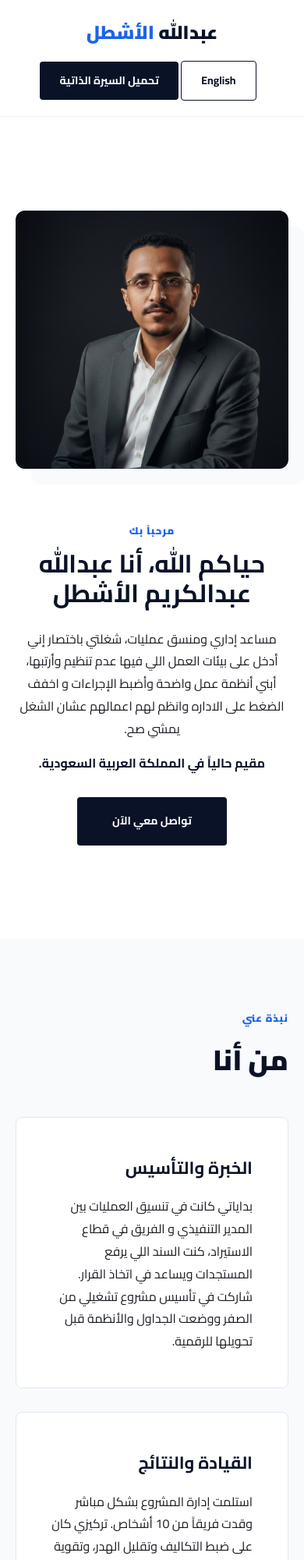
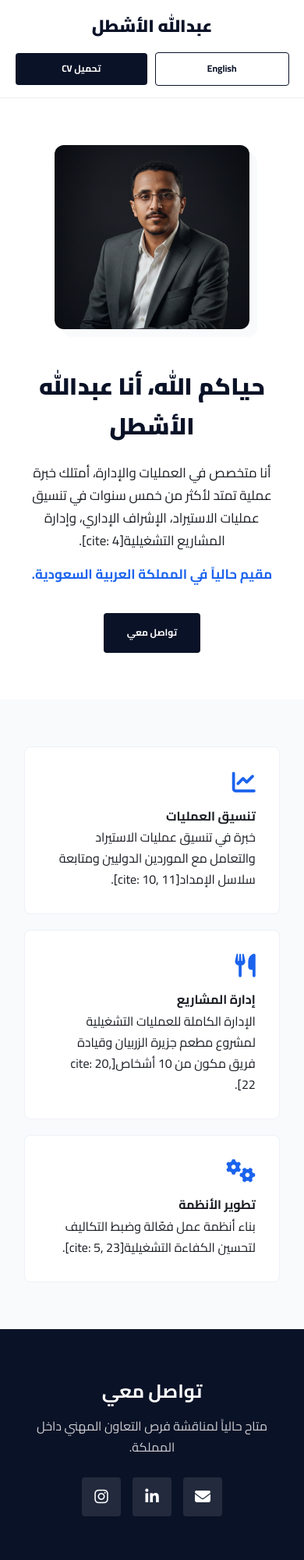
Before and after one commit to alashtalabdullah-svg/Portfolio, a plain HTML site: page index-ar.html in a window 390 px wide. Shown: the top 2000 px of the page at 78% size. Drawn offline with Linux system fonts and the light colour scheme.

Commit message:
Update index-ar.html

```diff
--- a/index-ar.html
+++ b/index-ar.html
@@ -4,174 +4,89 @@
     <meta charset="UTF-8">
     <meta name="viewport" content="width=device-width, initial-scale=1.0">
     <title>عبدالله الأشطل | منسق عمليات وإدارة</title>
-    <link href="https://fonts.googleapis.com/css2?family=Cairo:wght@300;400;600;700;900&display=swap" rel="stylesheet">
+    <link href="https://fonts.googleapis.com/css2?family=Cairo:wght@400;700;900&display=swap" rel="stylesheet">
     <link rel="stylesheet" href="https://cdnjs.cloudflare.com/ajax/libs/font-awesome/6.4.0/css/all.min.css">
     <style>
-        :root {
-            --finox-navy: #0a1227;
-            --finox-blue: #1b63ed;
-            --finox-light: #f8fafc;
-            --text-main: #1a1d23;
-            --text-muted: #64748b;
-        }
+        :root { --navy: #0a1227; --blue: #1b63ed; --light: #f8fafc; --text: #1a1d23; }
+        * { margin: 0; padding: 0; box-sizing: border-box; }
+        body { font-family: 'Cairo', sans-serif; color: var(--text); background: #fff; line-height: 1.7; }
 
-        * { margin: 0; padding: 0; box-sizing: border-box; }
-        body { font-family: 'Cairo', sans-serif; color: var(--text-main); background-color: #fff; line-height: 1.8; }
+        /* Header Fix */
+        nav { padding: 15px 8%; display: flex; justify-content: space-between; align-items: center; background: #fff; border-bottom: 1px solid #eee; position: sticky; top: 0; z-index: 1000; }
+        .logo { font-size: 22px; font-weight: 900; color: var(--navy); text-decoration: none; }
+        .logo span { color: var(--navy); } /* اللون الكحلي المطلوب */
 
-        /* Navigation */
-        nav { padding: 20px 8%; display: flex; justify-content: space-between; align-items: center; background: #fff; border-bottom: 1px solid #edf2f7; position: sticky; top: 0; z-index: 1000; }
-        .logo { font-size: 24px; font-weight: 900; color: var(--finox-navy); }
-        .logo span { color: var(--finox-blue); }
-
-        .btn { padding: 12px 25px; font-size: 14px; font-weight: 700; text-decoration: none; border-radius: 4px; transition: 0.3s; display: inline-block; border: none; cursor: pointer; }
-        .btn-primary { background: var(--finox-navy); color: #fff; }
-        .btn-primary:hover { background: var(--finox-blue); }
-        .btn-outline { border: 1px solid var(--finox-navy); color: var(--finox-navy); margin-right: 10px; }
+        .nav-btns { display: flex; gap: 10px; align-items: center; }
+        .btn { padding: 10px 18px; font-size: 13px; font-weight: 700; text-decoration: none; border-radius: 4px; transition: 0.3s; display: inline-block; border: none; white-space: nowrap; }
+        .btn-primary { background: var(--navy); color: #fff; }
+        .btn-outline { border: 1.5px solid var(--navy); color: var(--navy); }
 
         /* Sections */
-        .container { max-width: 1200px; margin: 0 auto; padding: 0 20px; }
-        section { padding: 90px 0; }
-        .bg-light { background-color: var(--finox-light); }
-        .tag { color: var(--finox-blue); font-weight: 800; font-size: 13px; text-transform: uppercase; letter-spacing: 1px; margin-bottom: 10px; display: block; }
-        .title { font-size: 36px; font-weight: 900; color: var(--finox-navy); margin-bottom: 40px; }
+        section { padding: 60px 8%; }
+        .hero { display: flex; align-items: center; gap: 40px; flex-wrap: wrap; }
+        .hero-content { flex: 1.2; min-width: 300px; }
+        .hero-content h1 { font-size: 40px; font-weight: 900; color: var(--navy); margin-bottom: 20px; }
+        .hero-content p { font-size: 17px; margin-bottom: 15px; }
+        .hero-img { flex: 0.8; min-width: 300px; text-align: center; }
+        .hero-img img { width: 100%; max-width: 380px; border-radius: 12px; box-shadow: 20px 20px 0 var(--light); }
 
-        /* Hero */
-        .hero { padding: 120px 0; background: #fff; }
-        .hero-flex { display: flex; align-items: center; gap: 60px; flex-wrap: wrap; }
-        .hero-text { flex: 1.2; min-width: 300px; }
-        .hero-text h1 { font-size: 48px; line-height: 1.2; margin-bottom: 25px; color: var(--finox-navy); }
-        .hero-img { flex: 0.8; min-width: 300px; text-align: center; }
-        .hero-img img { width: 100%; max-width: 400px; border-radius: 12px; box-shadow: 40px 40px 0px var(--finox-light); }
+        .bg-light { background: var(--light); }
+        .grid { display: grid; grid-template-columns: repeat(auto-fit, minmax(280px, 1fr)); gap: 20px; }
+        .card { background: #fff; padding: 30px; border-radius: 8px; border: 1px solid #eef2f6; }
+        .card i { font-size: 30px; color: var(--blue); margin-bottom: 15px; display: block; }
 
-        /* Grid */
-        .grid { display: grid; grid-template-columns: repeat(auto-fit, minmax(320px, 1fr)); gap: 30px; }
-        .card { background: #fff; padding: 45px; border-radius: 8px; border: 1px solid #e2e8f0; transition: 0.3s; }
-        .card:hover { transform: translateY(-10px); border-color: var(--finox-blue); box-shadow: 0 20px 40px rgba(0,0,0,0.05); }
-        .card i { font-size: 40px; color: var(--finox-blue); margin-bottom: 25px; display: block; }
-        .card h4 { font-size: 22px; margin-bottom: 15px; color: var(--finox-navy); }
-
-        /* Footer / Contact */
-        footer { background: var(--finox-navy); color: #fff; padding: 100px 0; text-align: center; }
-        footer h2 { font-size: 40px; margin-bottom: 20px; }
-        footer p { opacity: 0.7; margin-bottom: 40px; max-width: 600px; margin: 0 auto 40px auto; }
-        .social-links { display: flex; justify-content: center; gap: 20px; }
-        .social-link { width: 60px; height: 60px; background: rgba(255,255,255,0.05); display: flex; align-items: center; justify-content: center; color: #fff; font-size: 24px; border-radius: 4px; transition: 0.3s; text-decoration: none; }
-        .social-link:hover { background: var(--finox-blue); transform: translateY(-5px); }
+        footer { background: var(--navy); color: #fff; padding: 60px 8%; text-align: center; }
+        .social-links { display: flex; justify-content: center; gap: 15px; margin-top: 25px; }
+        .social-link { width: 50px; height: 50px; background: rgba(255,255,255,0.1); display: flex; align-items: center; justify-content: center; color: #fff; border-radius: 4px; font-size: 20px; text-decoration: none; }
 
         /* Mobile Adjustments */
         @media (max-width: 768px) {
-            .hero-flex { flex-direction: column-reverse; text-align: center; }
-            .hero-text h1 { font-size: 32px; }
-            .hero-img img { box-shadow: 20px 20px 0px var(--finox-light); }
-            nav { flex-direction: column; gap: 15px; }
+            nav { flex-direction: column; gap: 15px; padding: 15px 5%; }
+            .hero { flex-direction: column-reverse; text-align: center; }
+            .hero-content h1 { font-size: 30px; }
+            .hero-img img { max-width: 250px; box-shadow: 10px 10px 0 var(--light); }
+            .nav-btns { width: 100%; justify-content: center; }
+            .btn { flex: 1; text-align: center; padding: 10px 5px; font-size: 12px; }
         }
     </style>
 </head>
 <body>
 
 <nav>
-    <div class="logo">عبدالله <span>الأشطل</span></div>
-    <div>
+    <a href="#" class="logo">عبدالله <span>الأشطل</span></a>
+    <div class="nav-btns">
         <a href="index.html" class="btn btn-outline">English</a>
-        <a href="cv-ar.pdf" class="btn btn-primary" download>تحميل السيرة الذاتية</a>
+        <a href="عبدالله عبدالكريم الأشطل CV.docx" class="btn btn-primary" download>تحميل CV</a>
     </div>
 </nav>
 
 <section class="hero">
-    <div class="container">
-        <div class="hero-flex">
-            <div class="hero-text">
-                <span class="tag">مرحباً بك</span>
-                <h1>حياكم الله، أنا عبدالله عبدالكريم الأشطل</h1>
-                <p>مساعد إداري ومنسق عمليات، شغلتي باختصار إني أدخل على بيئات العمل اللي فيها عدم تنظيم وأرتبها، أبني أنظمة عمل واضحة وأضبط الإجراءات و اخفف الضغط على الاداره وانظم لهم اعمالهم عشان الشغل يمشي صح.</p>
-                <p style="margin-top: 15px; font-weight: 700; color: var(--finox-navy);">مقيم حالياً في المملكة العربية السعودية.</p>
-                <div style="margin-top: 30px;">
-                    <a href="#contact" class="btn btn-primary" style="padding: 18px 45px;">تواصل معي الآن</a>
-                </div>
+    <div class="hero-content">
+        <h1>حياكم الله، أنا عبدالله الأشطل </h1>
+        <p>أنا متخصص في العمليات والإدارة، أمتلك خبرة عملية تمتد لأكثر من خمس سنوات في تنسيق عمليات الاستيراد، الإشراف الإداري، وإدارة المشاريع التشغيلية[cite: 4].</p>
+        <p style="font-weight: 700; color: var(--blue);">مقيم حالياً في المملكة العربية السعودية.</p>
+        <a href="#contact" class="btn btn-primary" style="margin-top: 20px; padding: 15px 30px;">تواصل معي</a>
     </div>
     <div class="hero-img">
         <img src="Abdullah Alashtal.png" alt="عبدالله الأشطل">
     </div>
-        </div>
-    </div>
 </section>
 
 <section class="bg-light">
-    <div class="container">
-        <span class="tag">نبذة عني</span>
-        <h2 class="title">من أنا</h2>
     <div class="grid">
-            <div class="card">
-                <h4>الخبرة والتأسيس</h4>
-                <p>بداياتي كانت في تنسيق العمليات بين المدير التنفيذي و الفريق في قطاع الاستيراد، كنت السند اللي يرفع المستجدات ويساعد في اتخاذ القرار. شاركت في تأسيس مشروع تشغيلي من الصفر ووضعت الجداول والأنظمة قبل تحويلها للرقمية.</p>
-            </div>
-            <div class="card">
-                <h4>القيادة والنتائج</h4>
-                <p>استلمت إدارة المشروع بشكل مباشر وقدت فريقاً من 10 أشخاص. تركيزي كان على ضبط التكاليف وتقليل الهدر، وتقوية الرقابة الداخلية وضبط الجودة بكل حزم ووضوح.</p>
-            </div>
-        </div>
-    </div>
-</section>
-
-<section>
-    <div class="container">
-        <span class="tag">الرؤية التشغيلية</span>
-        <h2 class="title">كيف أفكر؟</h2>
-        <div class="card" style="max-width: 900px; margin: 0 auto; text-align: center;">
-            <p style="font-size: 18px;">لما تطلع لي أي مشكلة تشغيلية ما أركز على القشرة، أدور على السبب الحقيقي من جذوره. أعتمد على النزول الميداني والملاحظة أولاً، وبعدين أراجع الأرقام عشان تكتمل عندي الصورة. أحب أحدد مسؤوليات كل شخص بوضوح عشان ما يحصل تداخل في الشغل.</p>
-        </div>
-    </div>
-</section>
-
-<section class="bg-light">
-    <div class="container">
-        <span class="tag">القدرات</span>
-        <h2 class="title">مهاراتي العملية</h2>
-        <div class="grid">
-            <div class="card">
-                <i class="fas fa-handshake"></i>
-                <h4>العلاقات التجارية</h4>
-                <p>البحث عن شركاء دوليين والمراسلات الاحترافية.</p>
-            </div>
-            <div class="card">
-                <i class="fas fa-file-invoice-dollar"></i>
-                <h4>الرقابة والمالية</h4>
-                <p>ضبط المصاريف اليومية ومراجعة الإيرادات بالريال.</p>
-            </div>
-            <div class="card">
-                <i class="fas fa-users-cog"></i>
-                <h4>إدارة الفرق</h4>
-                <p>قيادة 10 موظفين وتوزيع المهام بكفاءة عالية.</p>
-            </div>
-        </div>
-    </div>
-</section>
-
-<section>
-    <div class="container">
-        <div class="grid">
-            <div style="padding: 40px; border: 2px dashed #e2e8f0; text-align: center; border-radius: 8px;">
-                <h4 style="color: #94a3b8;">ماذا يقول عني المدراء</h4>
-                <p style="color: #94a3b8; font-size: 14px;">(قريباً)</p>
-            </div>
-            <div style="padding: 40px; border: 2px dashed #e2e8f0; text-align: center; border-radius: 8px;">
-                <h4 style="color: #94a3b8;">مشروع المحاكاة</h4>
-                <p style="color: #94a3b8; font-size: 14px;">(قريباً)</p>
-            </div>
-        </div>
+        <div class="card"><i class="fas fa-chart-line"></i><h4>تنسيق العمليات</h4><p>خبرة في تنسيق عمليات الاستيراد والتعامل مع الموردين الدوليين ومتابعة سلاسل الإمداد[cite: 10, 11].</p></div>
+        <div class="card"><i class="fas fa-utensils"></i><h4>إدارة المشاريع</h4><p>الإدارة الكاملة للعمليات التشغيلية لمشروع مطعم جزيرة الزربيان وقيادة فريق مكون من 10 أشخاص[cite: 20, 22].</p></div>
+        <div class="card"><i class="fas fa-cogs"></i><h4>تطوير الأنظمة</h4><p>بناء أنظمة عمل فعّالة وضبط التكاليف لتحسين الكفاءة التشغيلية[cite: 5, 23].</p></div>
     </div>
 </section>
 
 <footer id="contact">
-    <div class="container">
     <h2>تواصل معي</h2>
-        <p>مقيم حالياً في المملكة العربية السعودية ومتاح لمناقشة فرص التعاون الإداري والتشغيلي.</p>
+    <p style="margin-top: 10px; opacity: 0.8;">متاح حالياً لمناقشة فرص التعاون المهني داخل المملكة.</p>
     <div class="social-links">
         <a href="mailto:alashtalabdullah@gmail.com" class="social-link"><i class="fas fa-envelope"></i></a>
         <a href="https://www.linkedin.com/in/abdullah-al-ashtal/" class="social-link" target="_blank"><i class="fab fa-linkedin-in"></i></a>
         <a href="https://www.instagram.com/3bdu_ak/?hl=ar" class="social-link" target="_blank"><i class="fab fa-instagram"></i></a>
-            <a href="https://www.facebook.com/abdallah.alashtal" class="social-link" target="_blank"><i class="fab fa-facebook-f"></i></a>
-        </div>
     </div>
 </footer>
 
```
Lines whose indentation alone changed are shown as unchanged.
